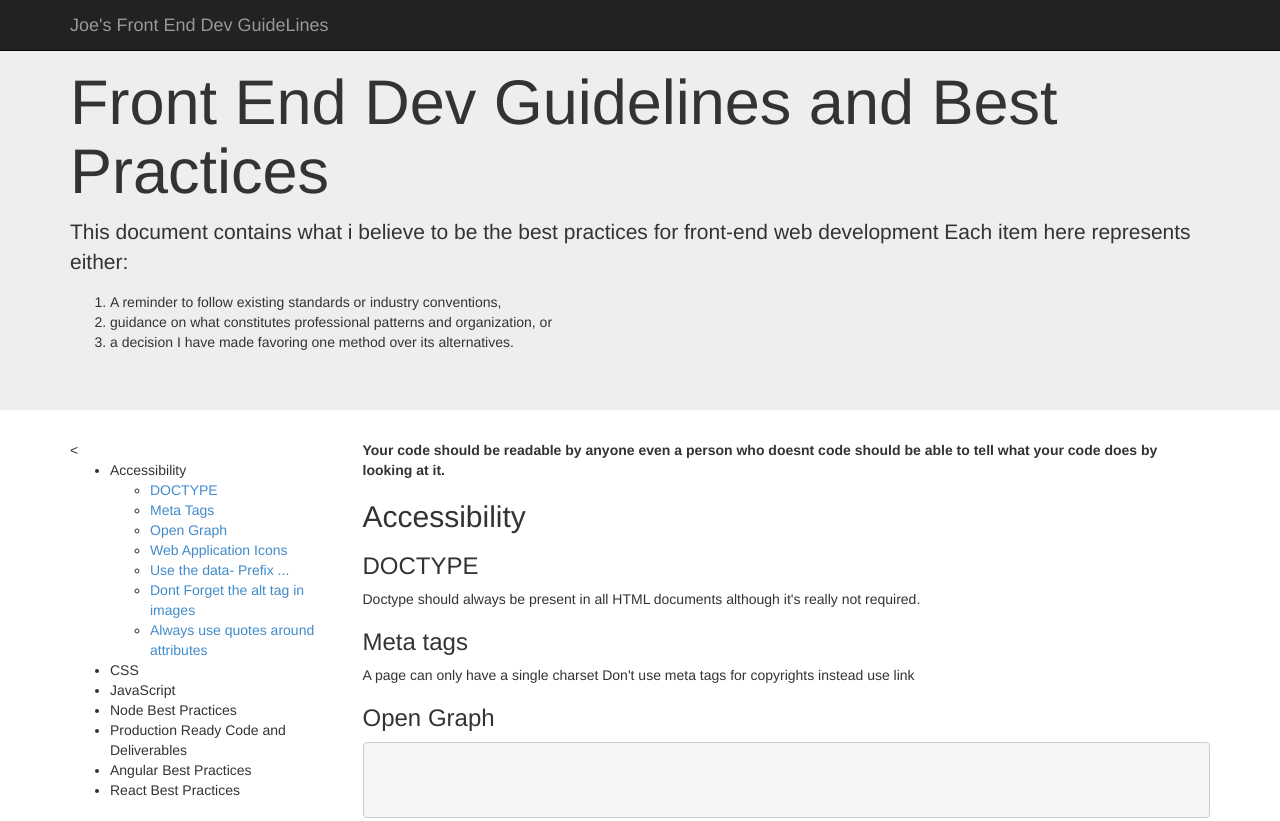
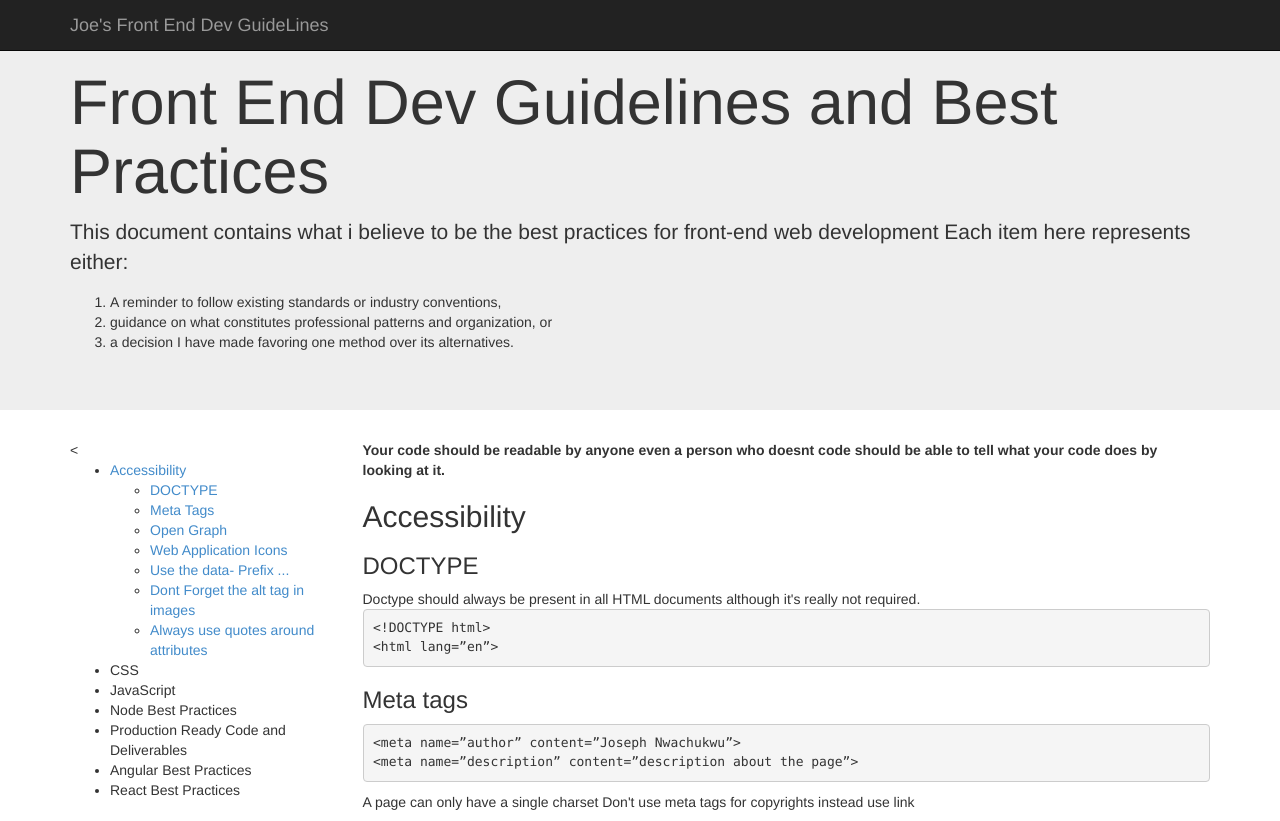
Before and after one commit to josephnwachukwu/Front-End-Dev-Guidelines, a website: page index.html in a window 1280 px wide. Shown: the top 821 px of the page. Drawn offline with Linux system fonts and the light colour scheme.

Commit message:
formatting

```diff
--- a/index.html
+++ b/index.html
@@ -42,7 +42,7 @@
       <div class="row">
         <div class="col-md-3">
             <<ul>
-              <li>Accessibility
+              <li><a href="">Accessibility</a>
                 <ul>
                   <li><a href="">DOCTYPE</a></li>
                   <li><a href="">Meta Tags</a></li>
@@ -71,11 +71,16 @@
 <h2>Accessibility</h2>
 <h3>DOCTYPE</h3>
 Doctype should always be present in all HTML documents although it's really not required.
-<!DOCTYPE html>
-<html lang=”en”>
+<pre>
+&lt;!DOCTYPE html&gt;
+&lt;html lang=&rdquo;en&rdquo;&gt;
+</pre>
 <h3>Meta tags</h3>
-<meta name=”author” content=”Joseph Nwachukwu”>
-<meta name=”description” content=”description about the page”>
+<pre>
+&lt;meta name=&rdquo;author&rdquo; content=&rdquo;Joseph Nwachukwu&rdquo;&gt;
+&lt;meta name=&rdquo;description&rdquo; content=&rdquo;description about the page&rdquo;&gt;
+</pre>
+
 
 A page can only have a single charset
 <meta charset=”UTF-8”>
```
